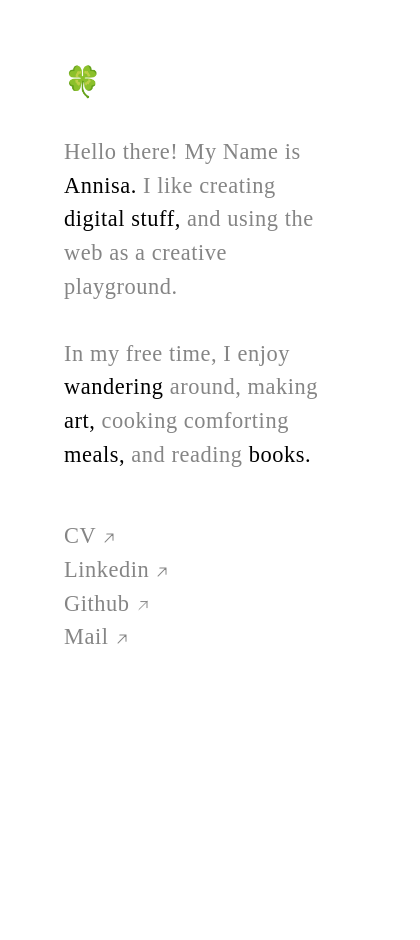
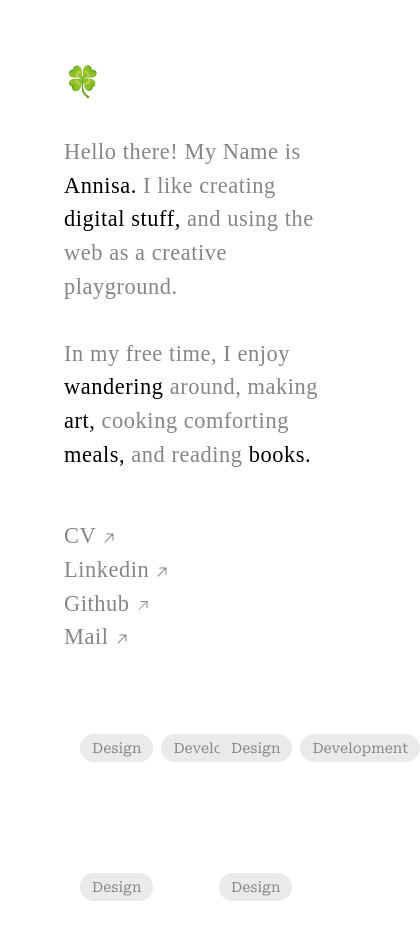
Before and after one commit to annisa-rachma/annisarachma.com, a React (Vite) app: page / in a window 390 px wide. Shown: the top 940 px of the page, 420 px wide, since content can reach past the window. Built offline with nearby package versions, Linux system fonts and the light colour scheme.

Commit message:
feat: add project tags on project component

```diff
--- a/src/components/Components/ProjectPreview.tsx
+++ b/src/components/Components/ProjectPreview.tsx
@@ -1,28 +1,57 @@
 import React from "react";
+import ProjectTag from "./ProjectTag";
 
 interface ProjectPreviewProps {
   bgColor?: string;
   aspect: "square" | "2/1" | string;
   colSpan?: number;
   children?: React.ReactNode;
+  className?: string;
+  tags: string[];
 }
 
 export default function ProjectPreview({
-  bgColor,
+  bgColor = "#F6F6F6",
   aspect,
   colSpan,
   children,
+  className = "",
+  tags,
 }: ProjectPreviewProps) {
-  const bgClass = bgColor ? bgColor : "#F6F6F6";
   const colSpanClass = colSpan ? `col-span-${colSpan}` : "";
   const aspectClass =
     aspect === "square" ? "aspect-square" : `aspect-[${aspect}] `;
 
   return (
     <div
-      className={`bg-[${bgClass}] ${aspectClass} ${colSpanClass} rounded-2xl`}
+      className={`${className} bg-[${bgColor}] ${aspectClass} ${colSpanClass} rounded-2xl cursor-pointer relative group p-4`}
     >
       {children}
+
+      <div className="flex gap-2">
+
+      {tags.map((tag, index) => {
+        return <ProjectTag value={tag}  key={index}/>;
+      })}
+      </div>
+      <div
+        className="
+        absolute
+        bottom-0
+        left-0
+        right-0
+        h-2/3
+        bg-gradient-to-t
+        from-black/20
+        to-transparent
+        opacity-0
+        group-hover:opacity-100
+        transition-opacity
+        duration-300
+        rounded-br-2xl
+        rounded-bl-2xl
+      "
+      />
     </div>
   );
 }
--- /dev/null
+++ b/src/components/Components/ProjectTag.tsx
@@ -0,0 +1,13 @@
+import React from "react";
+
+interface ProjectTagProps {
+    value: string;
+}
+
+export default function ProjectTag({value} : ProjectTagProps) {
+  return (
+    <div className="bg-[#EAEAEA] inline-block py-1 px-3 text-sm rounded-2xl text-grey">
+      <p>{value}</p>
+    </div>
+  );
+}
--- a/src/components/Pages/Home.tsx
+++ b/src/components/Pages/Home.tsx
@@ -42,13 +42,12 @@ export default function Home() {
           </div>
 
           <div
-            id="works"
-            className=" w-[100%] lg:h-[100vh] lg:overflow-y-auto no-scrollbar lg:pt-[64px] pr-[64px] pb-[64px] pl-[64px] lg:pl-[45%] grid lg:grid-cols-2 gap-4 grid-flow-row "
+            className=" w-[100%] lg:h-[100vh] lg:overflow-y-auto no-scrollbar lg:pt-[64px] pr-[64px] pb-[64px] pl-[64px] lg:pl-[45%] grid grid-cols-2 gap-4 grid-flow-row "
           >
-            <ProjectPreview aspect="2/1" colSpan={2} />
-            <ProjectPreview aspect="square"></ProjectPreview>
-            <ProjectPreview aspect="square"></ProjectPreview>
-            <ProjectPreview aspect="2/1" colSpan={2} />
+            <ProjectPreview aspect="2/1" colSpan={2} tags={["Design", "Development"]} />
+            <ProjectPreview aspect="square" tags={["Design", "Development"]}></ProjectPreview>
+            <ProjectPreview aspect="square" tags={["Design"]}></ProjectPreview>
+            <ProjectPreview aspect="2/1" colSpan={2} tags={["Design"]}/>
           </div>
         </div>
       </div>
```
Also changed, not shown: 1 other file (tests, documents, lock files or other folders).
